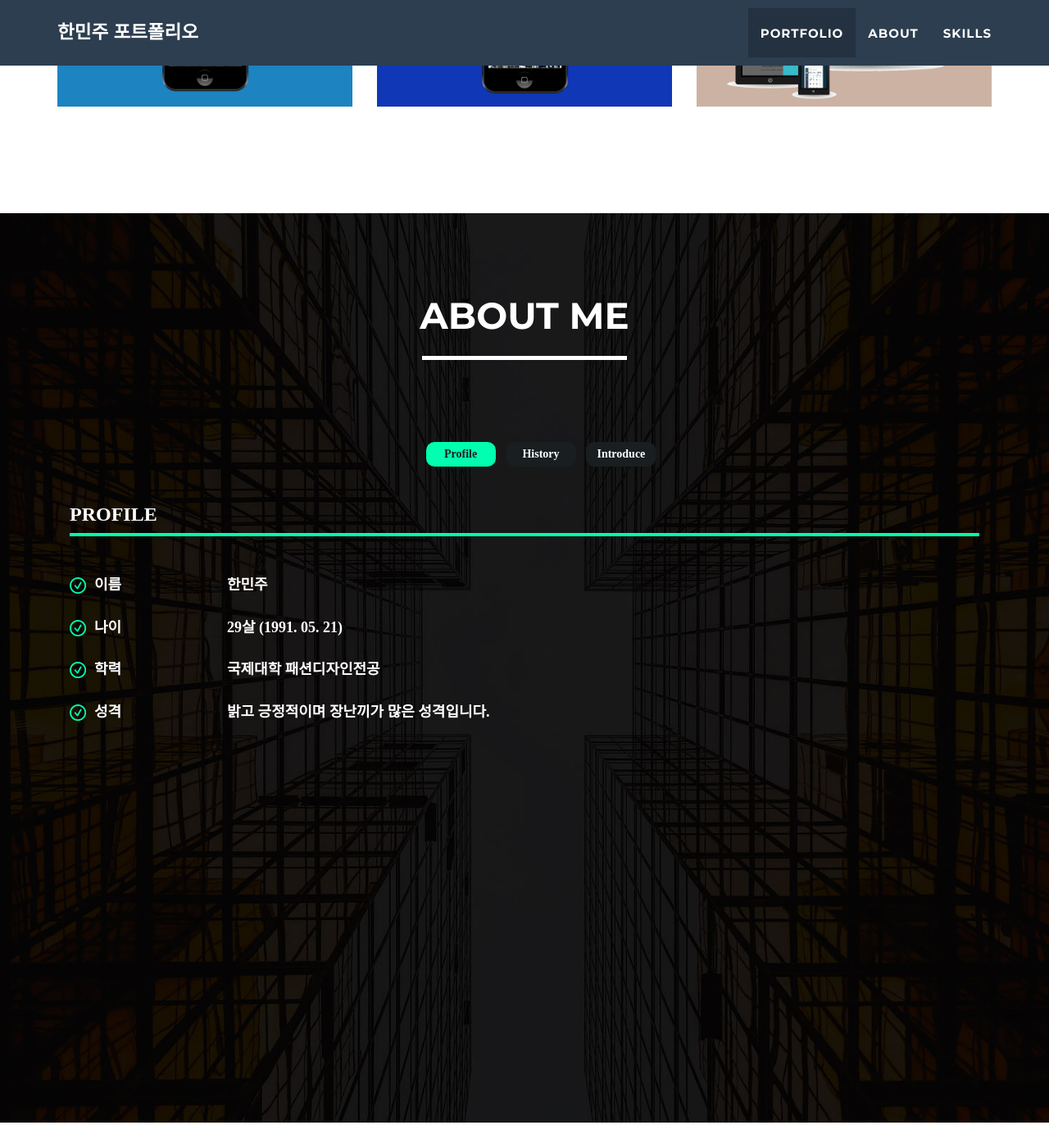
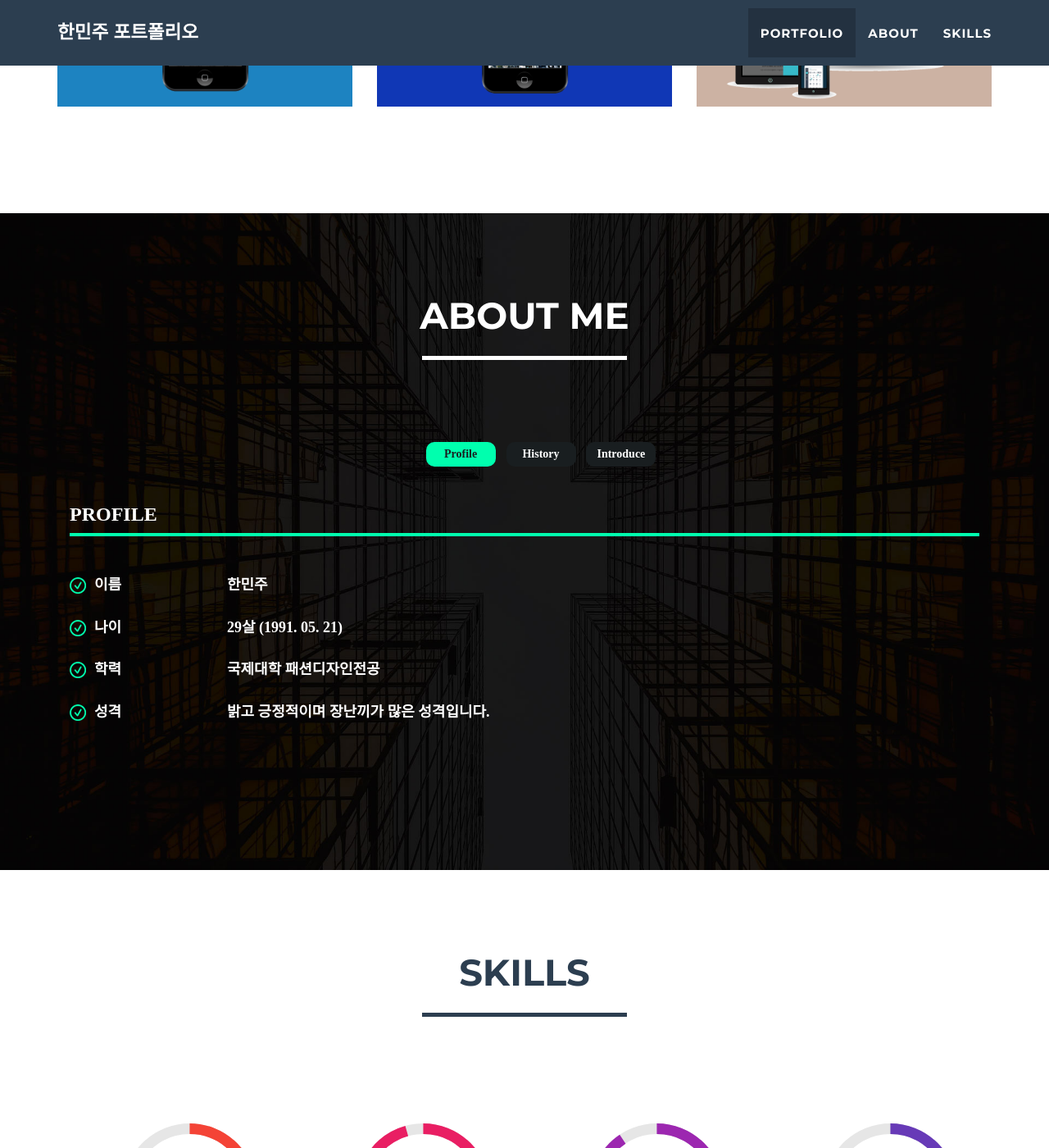
Before and after one commit to hanminju/web-portfolio, a Jekyll site: the page built from index.html, in a window 1280 px wide and 1400 px high, scrolled down 1405 px. Shown: the whole window at 82% size. Built offline with Jekyll 4.4.1, drawn with Linux system fonts in a browser that asks for light colours.

Commit message:
Update main.css

```diff
--- a/_includes/css/main.css
+++ b/_includes/css/main.css
@@ -483,7 +483,6 @@ div#ABOUT div.about_box div.tab_his > ul li p{font-size:14px; font-family:'Nanum
 div.tab_int > p.tab_int_text{color:#ffffff;}
 
 /* 자기소개 */
-div#ABOUT{height:800px;}
 div#ABOUT h2.about_tit{width:94px; margin:105px auto 0 auto;}
 div#ABOUT span.about_tit_line{margin:20px auto 0 auto;}
 div#ABOUT p.about_tit_sub{font-size:18px;}
```
